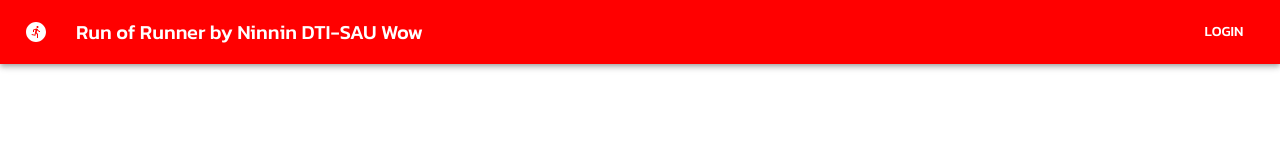
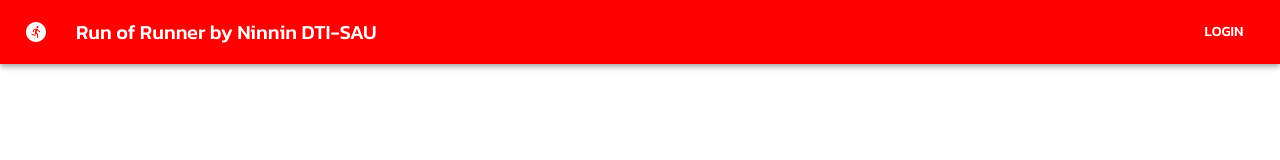
Before and after one commit to teetusp/dti-running-app, a React (Vite) app: page /run/runofrunner in a window 1280 px wide. Shown: the top 160 px of the page. Built offline with nearby package versions, Linux system fonts and the light colour scheme.

Commit message:
แก้ไขอีกแล้ว

```diff
--- a/src/views/RunOfRunner.jsx
+++ b/src/views/RunOfRunner.jsx
@@ -20,7 +20,7 @@ function RunOfRunner() {
               <RunCircleIcon />
             </IconButton>
             <Typography variant="h6" component="div" sx={{ flexGrow: 1 }}>
-              Run of Runner by Ninnin DTI-SAU Wow
+              Run of Runner by Ninnin DTI-SAU
             </Typography>
             <Button color="inherit">Login</Button>
           </Toolbar>
```
